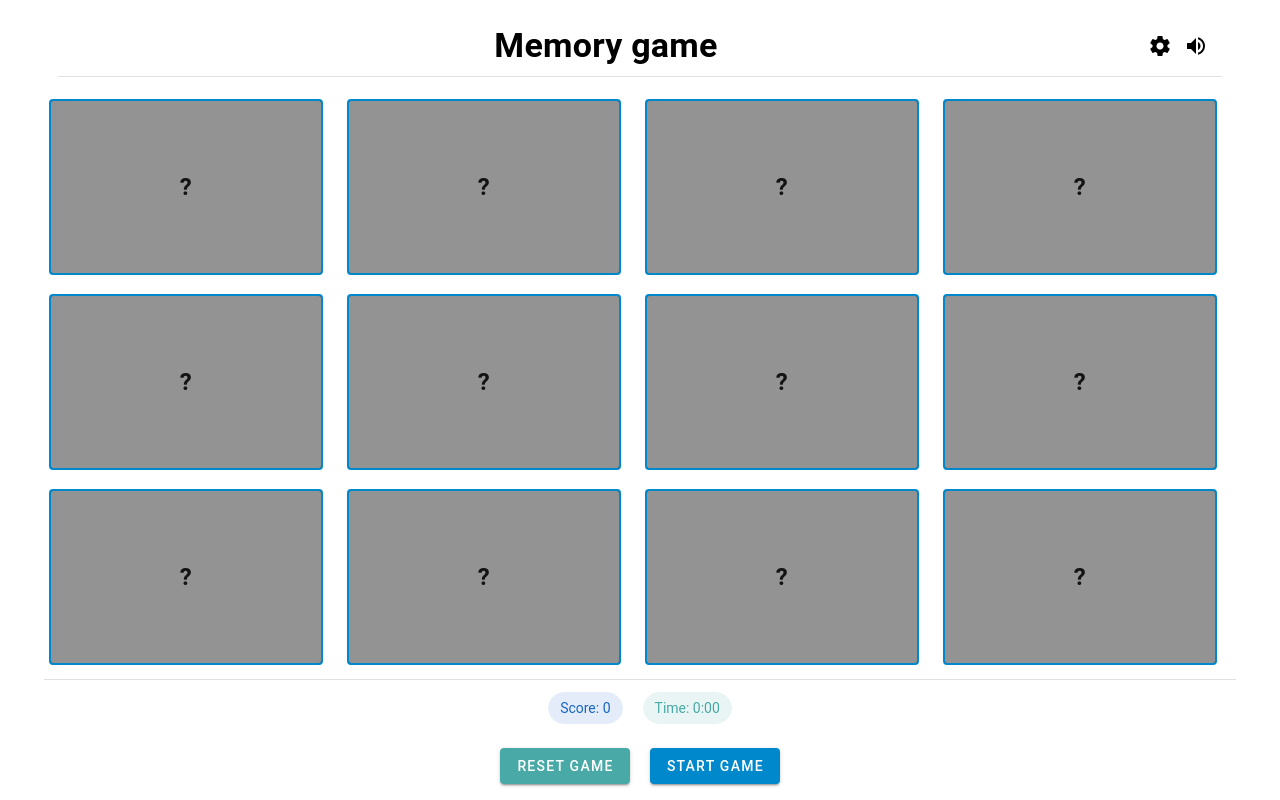
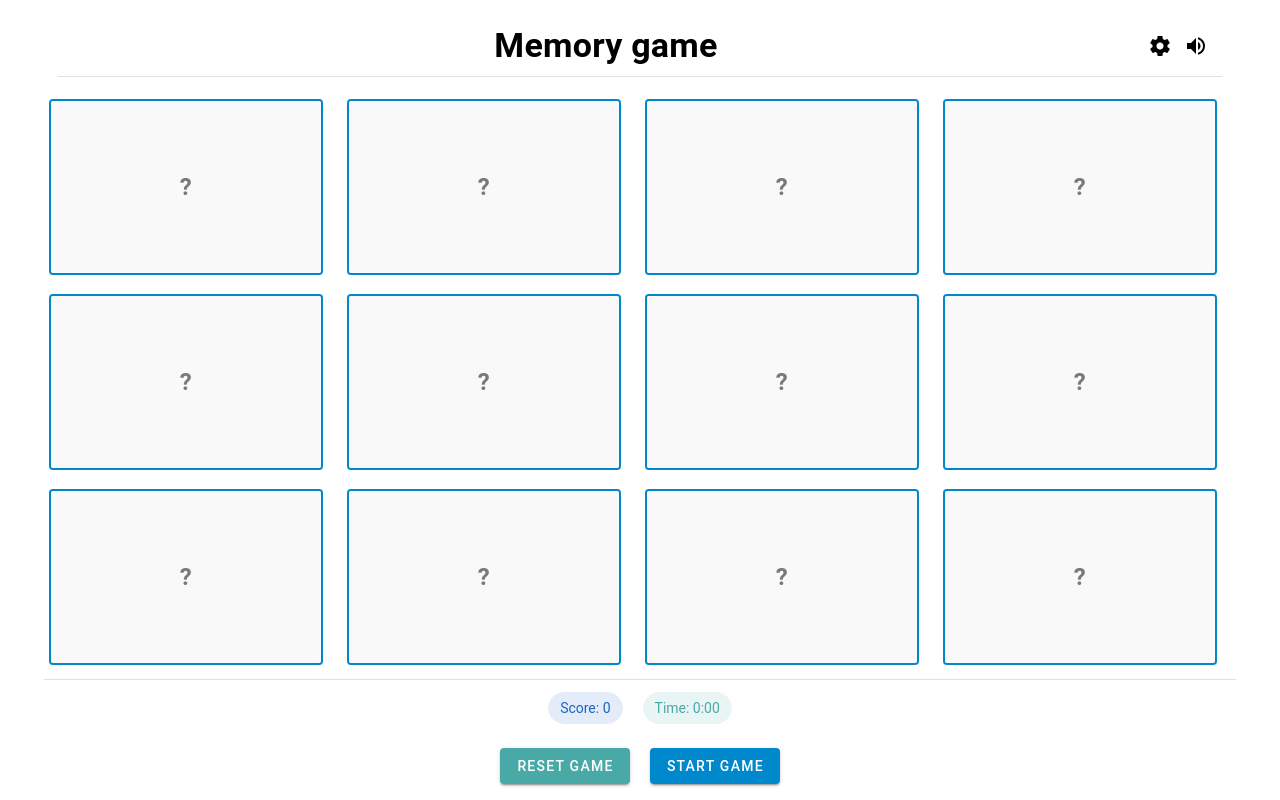
Before and after one commit to onderp2/onderp2.github.io, a Vue app: page / in a window 1280 px wide. Built offline with nearby package versions, Linux system fonts and the light colour scheme.

Commit message:
try this way

```diff
--- a/src/components/CardSwap.vue
+++ b/src/components/CardSwap.vue
@@ -32,7 +32,7 @@
           :elevation="0"
           :class="{ flipped: card.flipped }"
           :disabled="!isActiveSession"
-          :style="{backgroundColor:  telegramTheme.textColor, textColor: telegramTheme.bgColor}"
+          :style="{textColor: telegramTheme.bgColor}"
       >
         <div class="memory-card-inner">
           <div class="memory-card-front">?</div>
```
